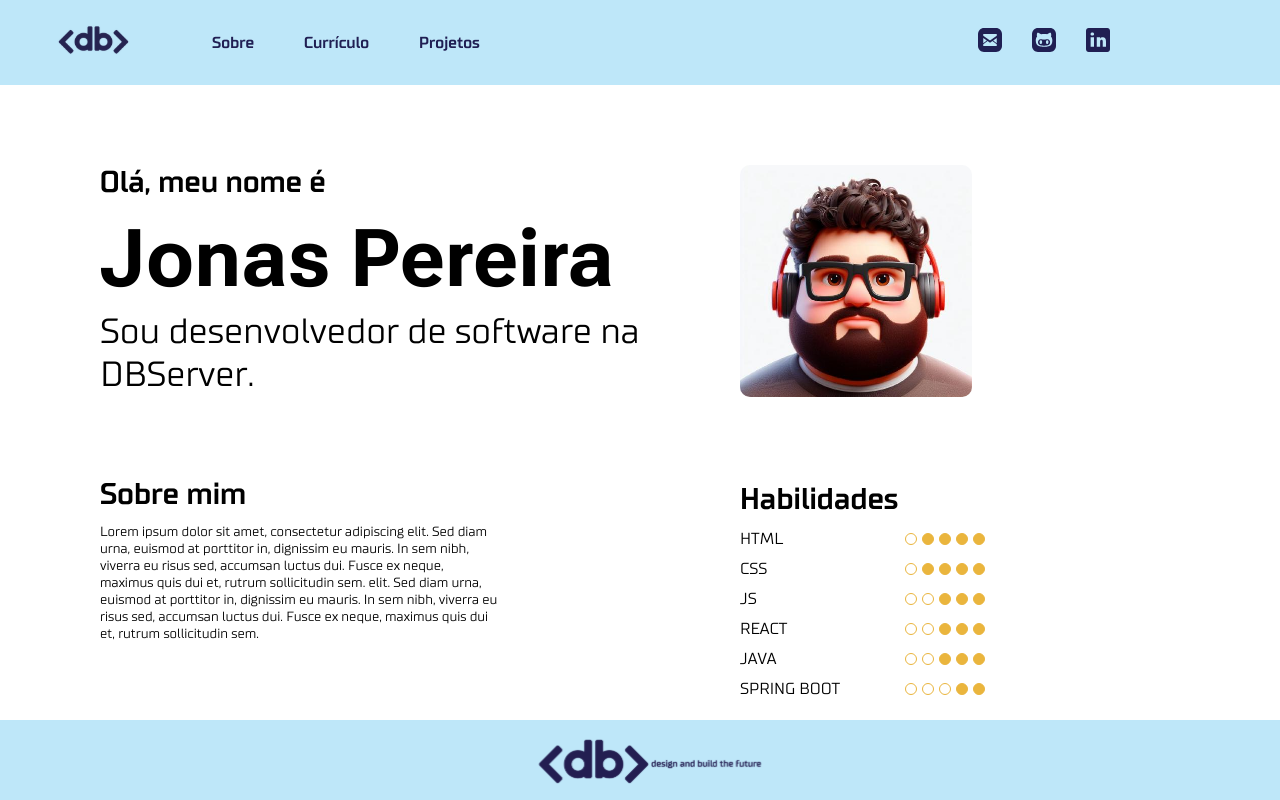
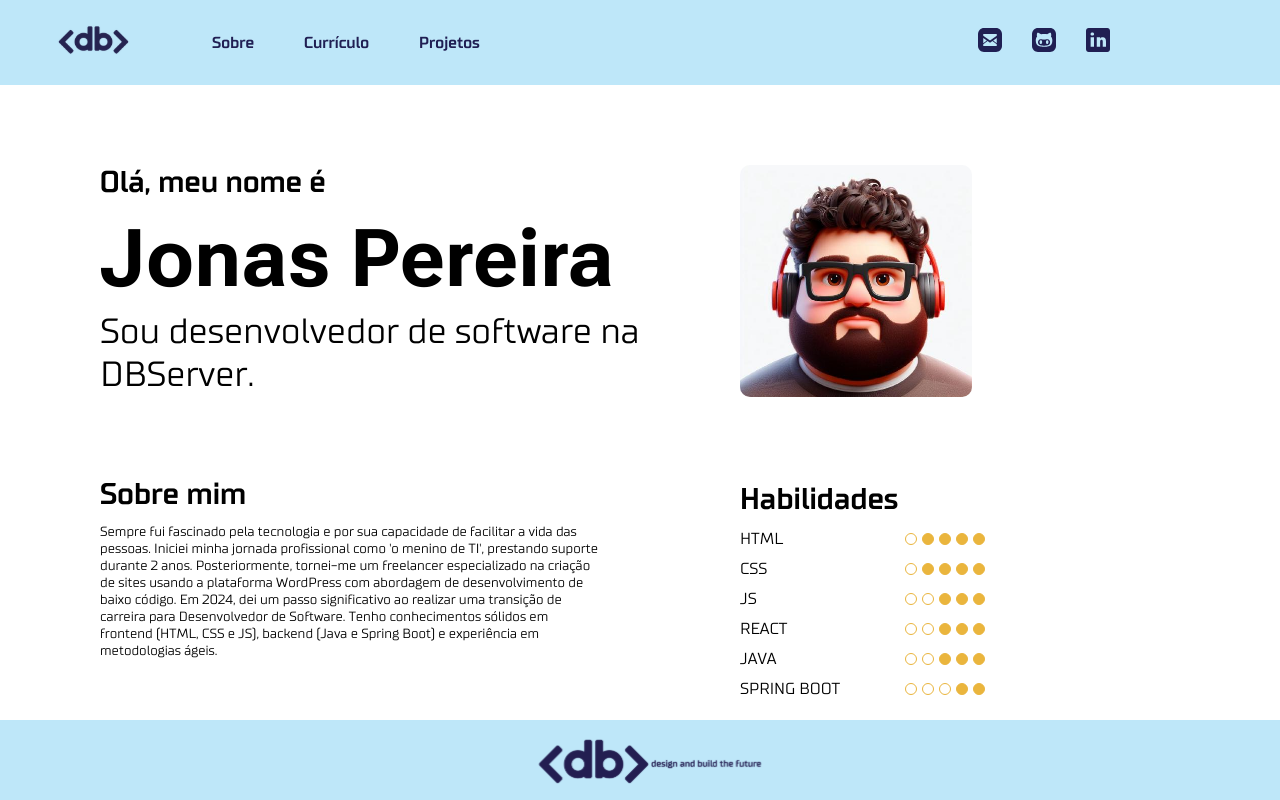
Before and after one commit to jonasdspereira/db-portfolio, a React (Vite) app: page / in a window 1280 px wide. Built offline with nearby package versions, Linux system fonts and the light colour scheme; the HTML template or start-up script is replaced by a standard one.

Commit message:
feat: adicionando texto sobre

```diff
--- a/src/components/Footer/index.jsx
+++ b/src/components/Footer/index.jsx
@@ -9,8 +9,8 @@ const FooterContainer = styled.footer`
   justify-content: center;
   align-items: center;
   padding: 10px;
+  left: 0;
   position: fixed;
-  left: 0;
   bottom: 0;
   width: 100%;
   z-index: 1000;
--- a/src/components/Sobre/index.jsx
+++ b/src/components/Sobre/index.jsx
@@ -108,7 +108,7 @@ const SobreDescricao = styled.div`
 
 const SobreTexto = styled.p`
   font-size: 10pt;
-  width: 400px;
+  width: 500px;
 
   @media (max-width: ${(props) => props.theme.breakpoints.tablet}) {
     font-size: 9pt;
@@ -211,13 +211,16 @@ const Sobre = () => {
           <SobreDescricao>
             <SobreAntetitulo>Sobre mim</SobreAntetitulo>
             <SobreTexto>
-              Lorem ipsum dolor sit amet, consectetur adipiscing elit. Sed diam
-              urna, euismod at porttitor in, dignissim eu mauris. In sem nibh,
-              viverra eu risus sed, accumsan luctus dui. Fusce ex neque, maximus
-              quis dui et, rutrum sollicitudin sem. elit. Sed diam urna, euismod
-              at porttitor in, dignissim eu mauris. In sem nibh, viverra eu
-              risus sed, accumsan luctus dui. Fusce ex neque, maximus quis dui
-              et, rutrum sollicitudin sem.
+              Sempre fui fascinado pela tecnologia e por sua capacidade de
+              facilitar a vida das pessoas. Iniciei minha jornada profissional
+              como 'o menino de TI', prestando suporte durante 2 anos.
+              Posteriormente, tornei-me um freelancer especializado na criação
+              de sites usando a plataforma WordPress com abordagem de
+              desenvolvimento de baixo código. Em 2024, dei um passo
+              significativo ao realizar uma transição de carreira para
+              Desenvolvedor de Software. Tenho conhecimentos sólidos em frontend
+              (HTML, CSS e JS), backend (Java e Spring Boot) e experiência em
+              metodologias ágeis.
             </SobreTexto>
           </SobreDescricao>
         </SobreCol>
```
